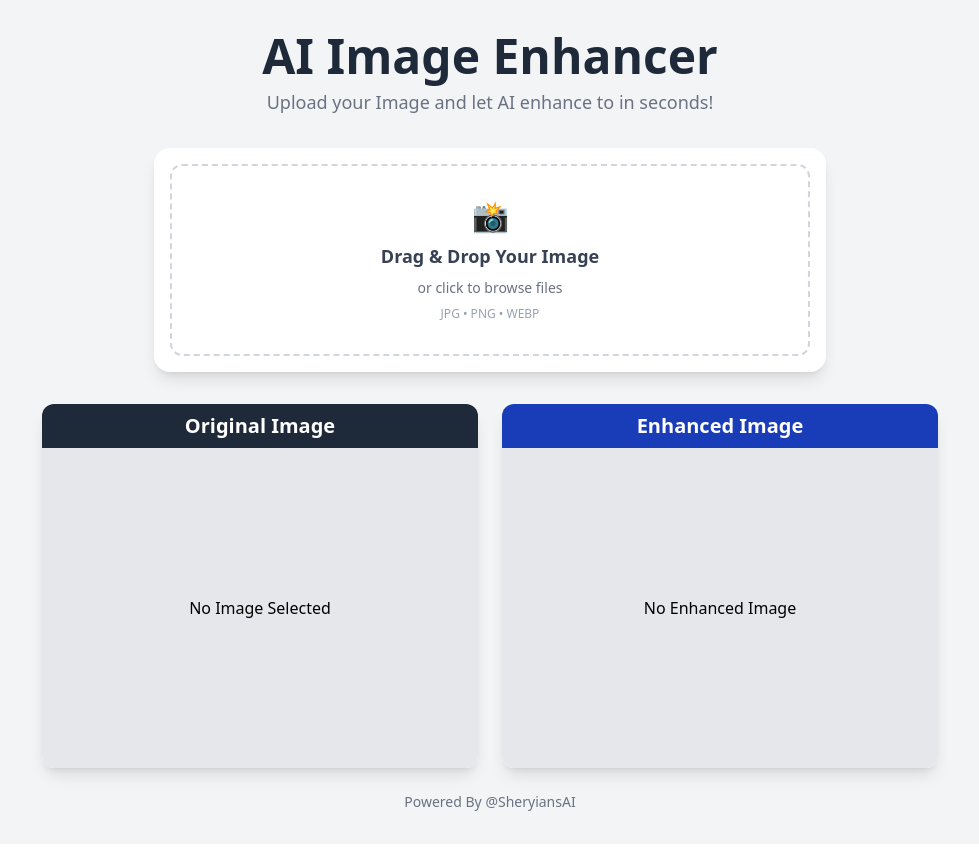
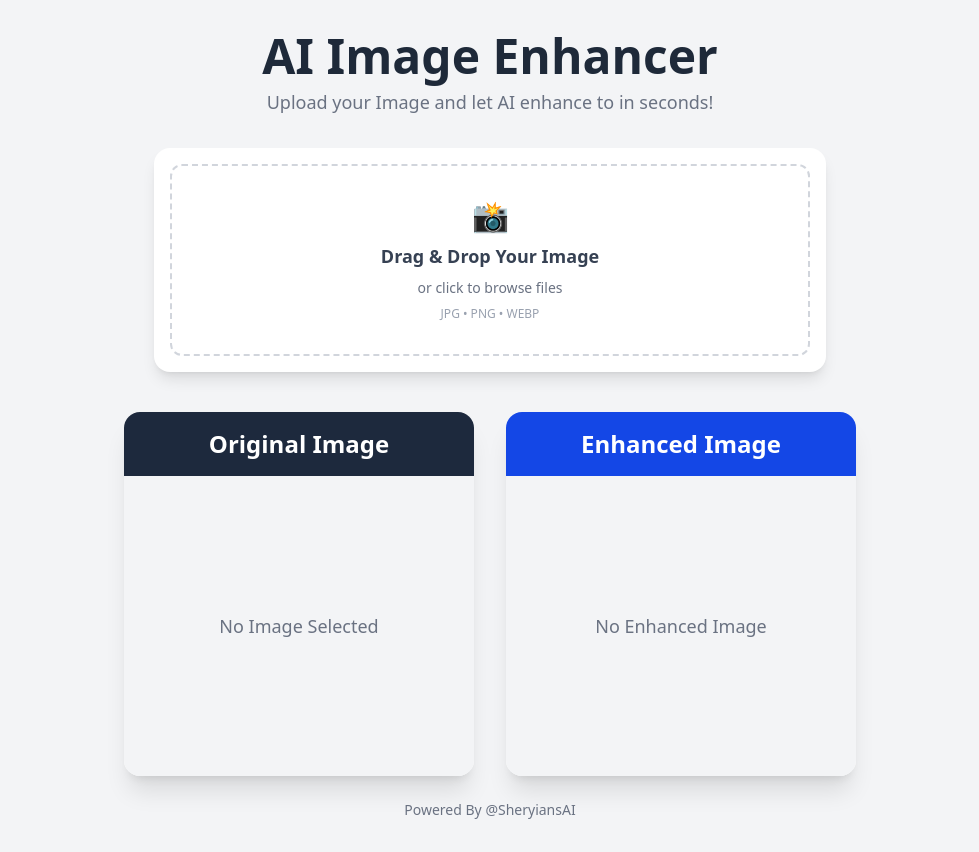
Before and after one commit to tannuprajapati/Image_Enhancement, a React (Vite) app: page / in a window 1280 px wide. Shown: the whole page, without its empty margins (150-1129 px from the left). Built offline with nearby package versions, Linux system fonts and the light colour scheme.

Commit message:
style: improve image preview layout and card design

```diff
--- a/package.json
+++ b/package.json
@@ -13,6 +13,7 @@
     "@tailwindcss/vite": "^4.0.16",
     "axios": "^1.8.4",
     "react": "^19.0.0",
+    "react-compare-image": "^3.5.17",
     "react-dom": "^19.0.0",
     "react-icons": "^5.6.0",
     "tailwindcss": "^4.0.16"
--- /dev/null
+++ b/src/components/BeforeAfterSlider.jsx
@@ -0,0 +1,20 @@
+import ReactCompareImage from "react-compare-image";
+
+const BeforeAfterSlider = ({ original, enhanced }) => {
+    if (!original || !enhanced) return null;
+
+    return (
+        <div className="w-full max-w-4xl mt-8 bg-white rounded-2xl shadow-lg p-4">
+            <h2 className="text-2xl font-bold text-center mb-4">
+                Before vs After
+            </h2>
+
+            <ReactCompareImage
+                leftImage={original}
+                rightImage={enhanced}
+            />
+        </div>
+    );
+};
+
+export default BeforeAfterSlider;
--- a/src/components/Home.jsx
+++ b/src/components/Home.jsx
@@ -1,7 +1,8 @@
 import ImageUpload from "./ImageUpload";
 import ImagePreview from "./ImagePreview";
+import BeforeAfterSlider from "./BeforeAfterSlider";
 import { useState } from "react";
-import { enhancedImageAPI } from "../utils/enhanceImageApi"
+import { enhancedImageAPI } from "../utils/enhanceImageApi";
 
 const Home = () => {
     const [uploadImage, setUploadImage] = useState(null);
@@ -11,6 +12,7 @@ const Home = () => {
     const UploadImageHandler = async (file) => {
         setUploadImage(URL.createObjectURL(file));
         setloading(true);
+
         try {
             const enhancedURL = await enhancedImageAPI(file);
             setEnhancedImage(enhancedURL);
@@ -18,18 +20,25 @@ const Home = () => {
         } catch (error) {
             console.log(error);
             alert("Error while enhancing the image. Please try again later.");
+            setloading(false);
         }
     };
 
     return (
-        <>
+        <div className="flex flex-col items-center">
             <ImageUpload UploadImageHandler={UploadImageHandler} />
+
             <ImagePreview
                 loading={loading}
                 uploaded={uploadImage}
                 enhanced={enhancedImage?.image}
             />
-        </>
+
+            <BeforeAfterSlider
+                original={uploadImage}
+                enhanced={enhancedImage?.image}
+            />
+        </div>
     );
 };
 
--- a/src/components/ImagePreview.jsx
+++ b/src/components/ImagePreview.jsx
@@ -1,57 +1,56 @@
 import Loading from "./Loading";
-import DownloadButton from "./DownloadButton";
-import { FiDownload } from "react-icons/fi";
 
 const ImagePreview = (props) => {
-    console.log(props);
     return (
-        <div className="mt-8 grid grid-cols-1 md:grid-cols-2 gap-6 w-full max-w-4xl">
+        <div className="mt-10 w-full max-w-6xl flex flex-col lg:flex-row gap-8 justify-center">
 
             {/* Original Image */}
-            <div className="bg-white shadow-lg rounded-xl overflow-hidden">
-                <h2 className="text-xl font-semibold text-center bg-gray-800 text-white py-2">
+            <div className="bg-white shadow-xl rounded-2xl overflow-hidden flex-1 min-w-[350px]">
+                <h2 className="text-2xl font-semibold text-center bg-slate-800 text-white py-4">
                     Original Image
                 </h2>
 
                 {props.uploaded ? (
                     <img
                         src={props.uploaded}
-                        alt="Original Image"
-                        className="w-full h-80 object-cover"
+                        alt="Original"
+                        className="w-full h-[300px] object-cover"
                     />
                 ) : (
-                    <div className="flex items-center justify-center h-80 bg-gray-200">
+                    <div className="flex items-center justify-center h-[300px] bg-gray-100 text-gray-500 text-lg">
                         No Image Selected
                     </div>
                 )}
             </div>
 
             {/* Enhanced Image */}
-            <div className="bg-white shadow-lg rounded-xl overflow-hidden">
-                <h2 className="text-xl font-semibold text-center bg-blue-800 text-white py-2">
+            <div className="bg-white shadow-xl rounded-2xl overflow-hidden flex-1 min-w-[350px]">
+                <h2 className="text-2xl font-semibold text-center bg-blue-700 text-white py-4">
                     Enhanced Image
                 </h2>
 
                 {props.loading ? (
-                    <Loading />
+                    <div className="h-[300px] flex items-center justify-center">
+                        <Loading />
+                    </div>
                 ) : props.enhanced ? (
                     <div className="relative">
                         <img
                             src={props.enhanced}
-                            alt="Enhanced Image"
-                            className="w-full h-80 object-cover"
+                            alt="Enhanced"
+                            className="w-full h-[300px] object-cover"
                         />
 
                         <a
                             href={props.enhanced}
                             download="enhanced-image.png"
-                            className="absolute top-3 right-3 bg-blue-600 text-white p-3 rounded-full shadow-lg hover:bg-blue-700 hover:scale-110 transition-all"
+                            className="absolute top-4 right-4 bg-blue-600 hover:bg-blue-700 text-white px-4 py-2 rounded-lg shadow-lg transition-all duration-300"
                         >
-                            <FiDownload size={20} />
+                            Download
                         </a>
                     </div>
                 ) : (
-                    <div className="flex items-center justify-center h-80 bg-gray-200">
+                    <div className="flex items-center justify-center h-[300px] bg-gray-100 text-gray-500 text-lg">
                         No Enhanced Image
                     </div>
                 )}
```
Also changed, not shown: 1 other file (tests, documents, lock files or other folders).
